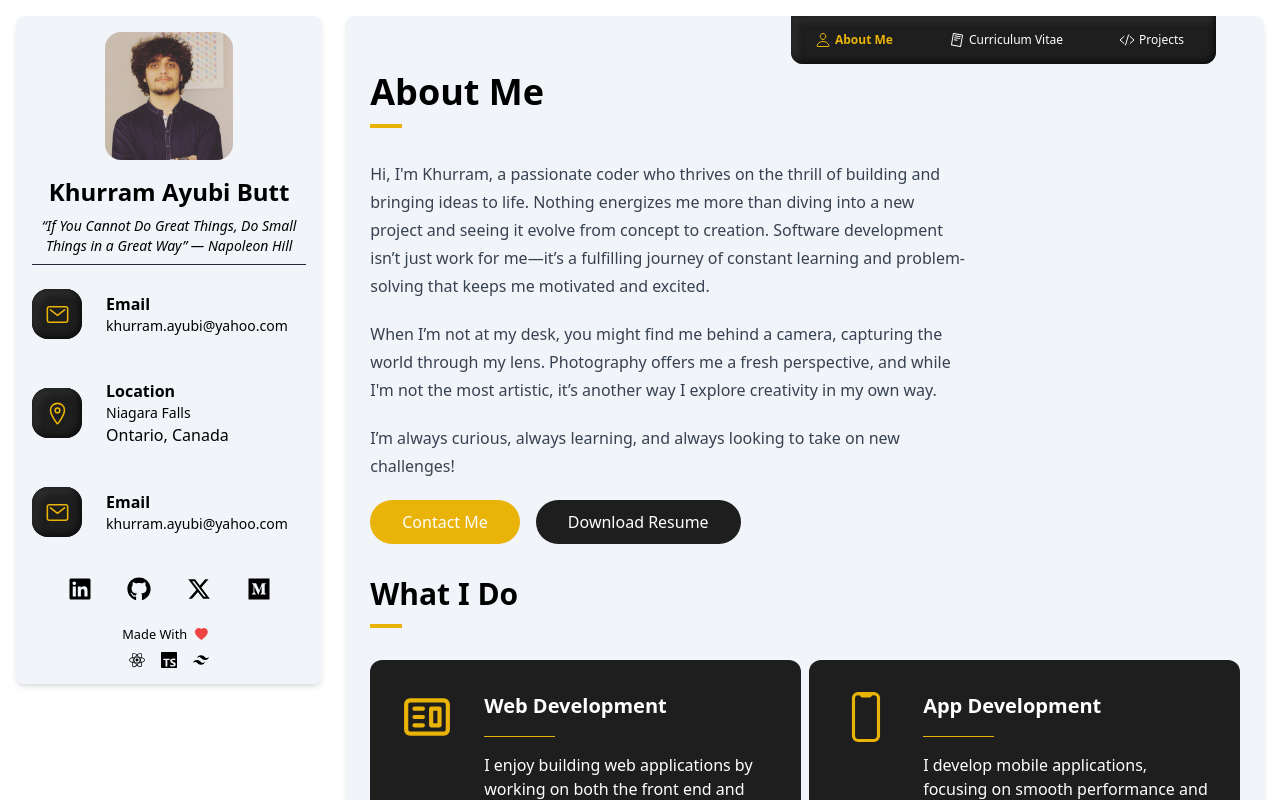
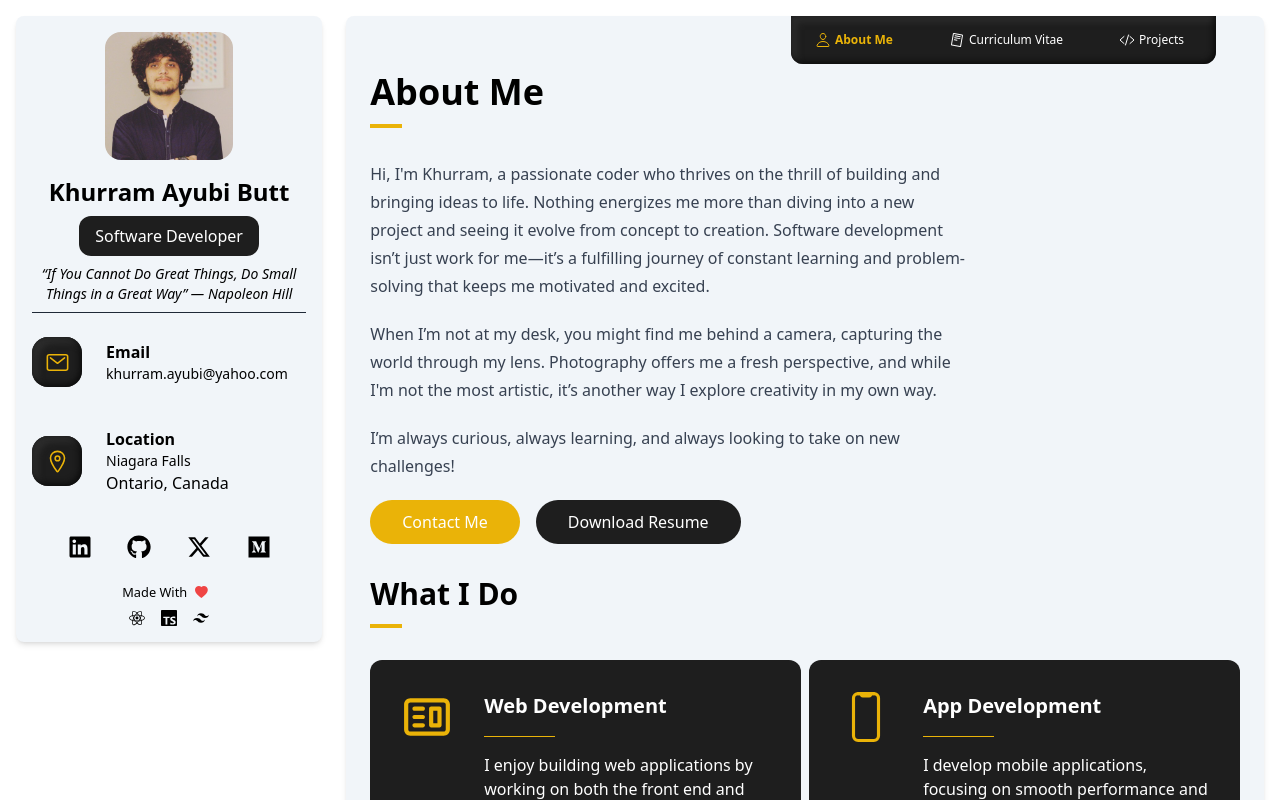
Before and after one commit to khurramayubi/khurramayubi.github.io, a React (Vite) app: page / in a window 1280 px wide. Shown: the top 800 px of the page. Built offline with nearby package versions, Linux system fonts and the light colour scheme.

Commit message:
Remove third contact item Added "software developer" block tile

```diff
--- a/src/App.tsx
+++ b/src/App.tsx
@@ -62,6 +62,9 @@ function App() {
 					/>
 					<div className="space-y-2 text-center">
 						<h2 className="text-2xl font-bold">Khurram Ayubi Butt</h2>
+						<div className="px-4 py-2 bg-[#1e1e1e] text-white place-self-center rounded-xl">
+							Software Developer
+						</div>
 						<blockquote className="italic text-sm">
 							“If You Cannot Do Great Things, Do Small Things in a Great Way” —
 							Napoleon Hill
@@ -77,11 +80,6 @@ function App() {
 							heading="Location"
 							text="Niagara Falls"
 							subtext="Ontario, Canada"
-						/>
-						<SocialTile
-							icon={IoMailOutline}
-							heading="Email"
-							text="khurram.ayubi@yahoo.com"
 						/>
 						<div className="flex flex-row justify-evenly text-2xl py-4">
 							<SocialLinkIcon
```
